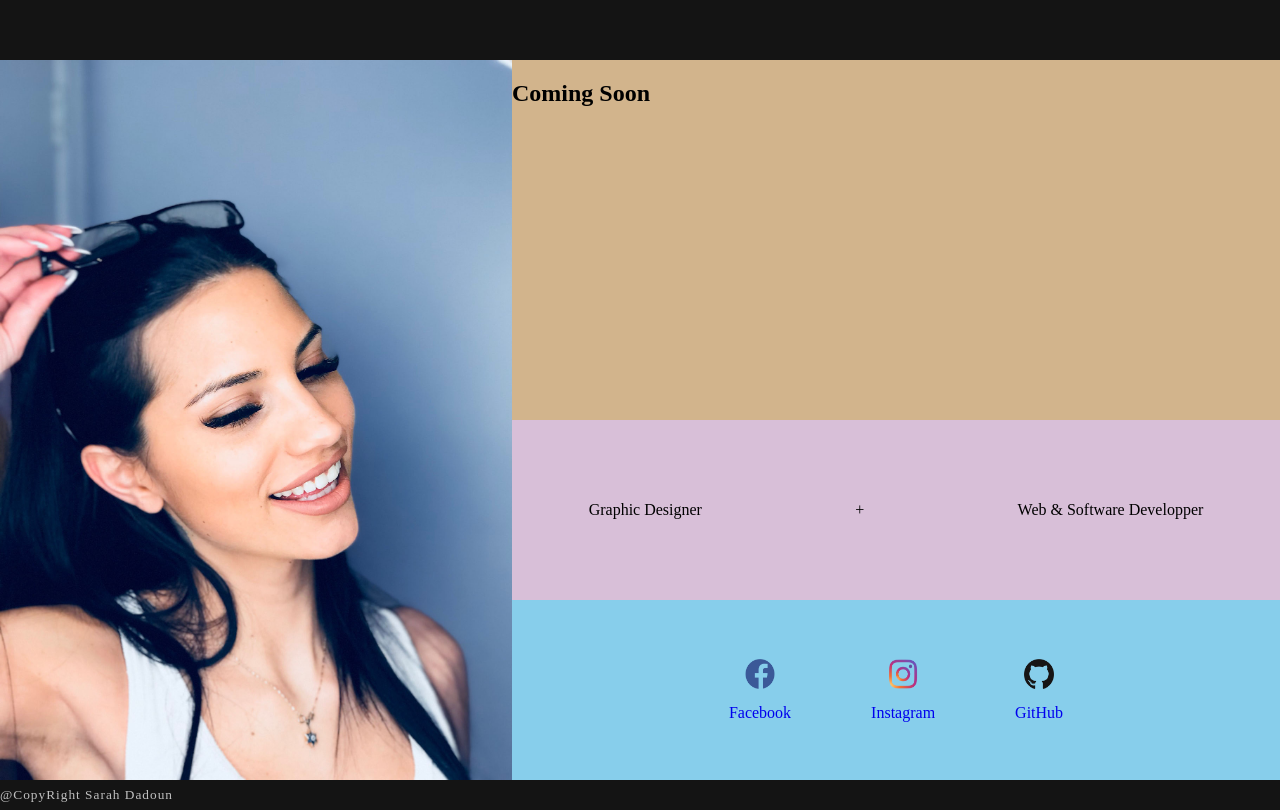
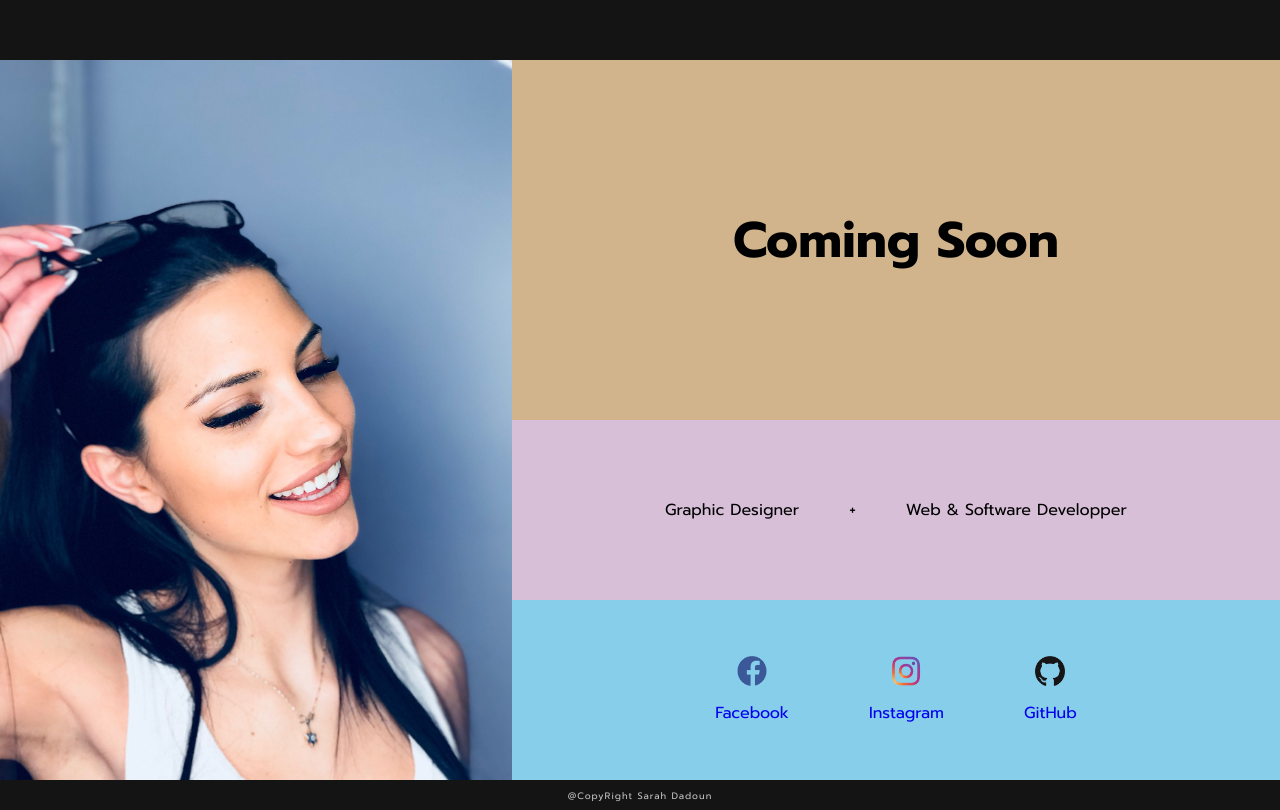
Before and after one commit to sarahdadoun/portfolio, a plain HTML site: page index.html in a window 1280 px wide. Drawn offline with Linux system fonts and the light colour scheme.

Commit message:
changed the font, centered footer & title content

```diff
--- a/style.css
+++ b/style.css
@@ -16,9 +16,14 @@
         * make logo
 */
 
+/* Fonts */
+@import url('https://fonts.googleapis.com/css2?family=Prompt:ital,wght@0,100;0,200;0,300;0,400;0,500;0,600;0,700;0,800;0,900;1,100;1,200;1,300;1,400;1,500;1,600;1,700;1,800;1,900&display=swap');
+
+/* Basics */
 html{
     height: 100%;
     margin: 0;
+    font-family: 'Prompt', sans-serif;
 }
 
 body{
@@ -32,6 +37,7 @@ header{
     background-color: rgba(20, 20, 20, 1);
 }
 
+/* Content */
 section{
     display: flex;
     flex-direction: row;
@@ -62,6 +68,9 @@ section{
 #title{
     display: flex;
     flex-direction: column;
+    justify-content: center;
+    align-items: center;
+    font-size: 25pt;
 }
 
 #details, #title{
@@ -80,10 +89,15 @@ section{
 #professions{
     display: flex;
     flex-direction: row;
-    justify-content: space-around;
+    justify-content: center;
     align-items: center;
     justify-items: space-around;
     background-color: thistle;
+}
+
+#professions p:nth-child(2){
+    padding-left: 50px;
+    padding-right: 50px;
 }
 
 #social-links{
@@ -93,7 +107,7 @@ section{
     align-items: center;
 }
 
-/* social media */
+/* Social Media */
 #social-img{
     height: 30px;
     width: 30px;
@@ -111,20 +125,18 @@ a{
     text-decoration: none;
 }
 
-/* footer */
+/* Footer */
 footer{
     display: flex;
+    justify-content: center;
+
     height: 30px;
     background-color: rgba(20, 20, 20, 1);
 }
 
 footer p{
-    justify-content: center;
-    justify-self: center;
-    align-self: center;
-
     text-align: center;
     letter-spacing: 1px;
-    font-size: 10pt;
+    font-size: 7pt;
     color: silver;
 }
```
